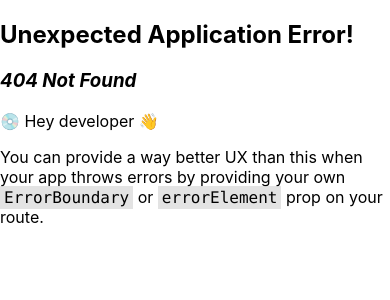
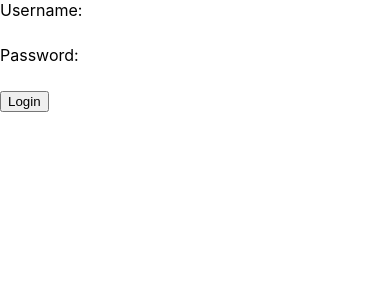
Before and after one commit to calebbelkin/cinespot, a React (Create React App) app: page /login in a window 390 px wide. Before the commit this address had no page. Shown: the top 300 px of the page. Built offline with nearby package versions, Linux system fonts and the light colour scheme.

Commit message:
more responsive

```diff
--- a/package.json
+++ b/package.json
@@ -2,7 +2,6 @@
   "name": "crud-api-test",
   "version": "0.1.0",
   "private": true,
-  "proxy": "http://localhost:4321",
   "dependencies": {
     "@emotion/react": "^11.11.4",
     "@emotion/styled": "^11.11.5",
@@ -11,6 +10,7 @@
     "@testing-library/jest-dom": "^5.17.0",
     "@testing-library/react": "^13.4.0",
     "@testing-library/user-event": "^13.5.0",
+    "axios": "^1.6.8",
     "react": "^18.2.0",
     "react-dom": "^18.2.0",
     "react-redux": "^9.1.1",
--- a/src/MainPage.js
+++ b/src/MainPage.js
@@ -1,9 +1,11 @@
 import React from 'react';
 import './MainPage.css'
 import { useEffect, useState } from 'react';
+import { useNavigate } from 'react-router-dom';
 import Movie from './MovieComponent';
 import MovieGrid from './MovieGrid';
 import Button from '@mui/material/Button';
+
 
 
 function MainPage() {
@@ -62,6 +64,15 @@ setMovieData(data.results);
     }, []);
 
 
+
+    let navigate = useNavigate();
+
+
+  const handleLoginNav = () => {
+    navigate('/login')
+  }
+
+
   console.log('line62', movieData)
   const movieDetails = movieData.map(movie => {
     if (movie.poster_path == null) {return null
@@ -78,7 +89,7 @@ setMovieData(data.results);
             <input type="text" className="search-bar" name="search" value={currentSearch} placeholder='Seach Movies' onChange={(e) => setCurrentSearch(e.target.value)}/>
             <input type="submit" value="" placeholder='' className='submit-btn' onClick={console.log('clicked')}/>
           </form>
-          <Button className='login' variant="outlined">Login</Button>;
+          <Button className='login' variant="outlined" onClick={handleLoginNav}>Login</Button>;
           </header>
         <div className='backdrop'>
           <MovieGrid movieDetails={movieDetails}/>
--- a/src/MovieCard.js
+++ b/src/MovieCard.js
@@ -5,18 +5,17 @@ import CardMedia from '@mui/material/CardMedia';
 import Typography from '@mui/material/Typography';
 import { CardActionArea } from '@mui/material';
 
-function MovieCard () {
+function MovieCard ( { id, title, image, rating, releaseDate, overview } ) {
 
     return (
         <Card >
         <CardActionArea>
           <CardContent>
             <Typography gutterBottom variant="h5" component="div">
-              Movie Title
+              {title}
             </Typography>
             <Typography variant="body2" color="text.secondary">
-              Lizards are a widespread group of squamate reptiles, with over 6,000
-              species, ranging across all continents except Antarctica
+              {overview}
             </Typography>
           </CardContent>
         </CardActionArea>
--- a/src/MovieComponent.css
+++ b/src/MovieComponent.css
@@ -1,27 +1,35 @@
 .MovieRows {
-    display: flex;
-    flex-wrap: wrap;
-    background-color: #3b3b3b;
-    column-gap: 50px;
-    row-gap: 30px;
-    justify-content: flex-start; /* Aligns items to the start (left) */
-    padding-top: 40px;
-    padding-left: 50px;
-    margin: 0 auto; /* Centers the container horizontally */
-    max-width: 2000px; /* Adjust this value based on your preferred max width */
+   display:flex;
+   flex-wrap: wrap;
+   column-gap: 20px;
+   row-gap: 40px;
+   padding-top: 40px;
+   padding-left: 60px;
+   padding-right: 60px;
+   /* justify-content: center; */
+   align-items: flex-start;
 
 }
+
+
 .backdrop{
     color: #3b3b3b;
 }
-
-.poster {
-    border-radius: 10px;
+.rating-star {
+    height: 1em; /* Sets the height relative to the font size of .year-and-rating */
+    width: auto;
 }
 
+
  .movie-container {
+    flex: 1 1 auto;
+    max-width: 300px;
+    height: auto;
     position: relative;
+    box-sizing: border-box;
 }
+
+
 
 .movie-card {
     position: absolute;
@@ -32,10 +40,25 @@
 }
 
 
+
 .year-and-rating {
     display: flex;
-    justify-content: space-between;
+    justify-content: space-between; /* Space between elements to push them to the edges */
+    align-items: center; /* Vertically align items */
     color: #bababa;
+    font-size: 1rem; /* Define a base font size for the element */
+    background-color: green; /* For debugging purposes, can be removed */
+}
+
+
+.year {
+    margin-right: auto; /* Pushes the year to the far left */
+}
+
+.rating-container {
+    column-gap: 10px;
+    display: flex;
+    align-items: center; /* Center the items vertically */
 }
 
 .title{
@@ -43,3 +66,29 @@
     color: white;
     padding-top: 5px;
 }
+
+@media (max-width: 1200px) {
+    .movie-container {
+        flex: 1 1 250px; /* Adjust width for medium screens */
+    }
+}
+
+@media (max-width: 768px) {
+    .movie-container {
+        flex: 1 1 200px; /* Adjust width for smaller screens */
+    }
+}
+
+@media (max-width: 480px) {
+    .movie-container {
+        flex: 1 1 150px; /* Adjust width for extra small screens */
+    }
+}
+
+
+
+.poster {
+    border-radius: 10px;
+    width: 100%; /* Ensure the poster takes full width of the container */
+    height: auto; /* Maintain aspect ratio */
+}
--- a/src/MovieComponent.js
+++ b/src/MovieComponent.js
@@ -1,12 +1,12 @@
 import React from 'react';
 import { useState } from 'react';
 import './MovieComponent.css'
-import Star from './assets/star.svg'
 import { useSelector, useDispatch } from 'react-redux';
 import { setColor, enableColorChange, disableColorChange, setLastClickedId } from './Redux/textSlice';
 import MovieCard from './MovieCard';
+import Star from './assets/star-outline.svg'
 
-function Movie ( { id, title, image, rating, releaseDate} ) {
+function Movie ( { id, title, image, rating, releaseDate, overview} ) {
   const [isHovering, setIsHovering] = useState(false)
   const [isClicked, setIsClicked] = useState(false)
 
@@ -48,20 +48,25 @@ function Movie ( { id, title, image, rating, releaseDate} ) {
 
   return (
     <div className='movie-container'>
-      <img className='poster' src={`https://image.tmdb.org/t/p/w500${image}`} height='500px' width='350px' alt="Italian Trulli" onError={(err) => console.log('img error', err.target)} onMouseEnter={handleMouseHover} onMouseLeave={handleMouseLeave}/>
-      {/* <div className='hover menu'>
-      </div> */}
+      <img className='poster' src={`https://image.tmdb.org/t/p/w500${image}`}alt="Italian Trulli" onError={(err) => console.log('img error', err.target)} onMouseEnter={handleMouseHover} onMouseLeave={handleMouseLeave}/>
      <div>
-     <div className='year-and-rating'> {year}
-     <span className='rating'>{trueRating} </span>
-     {/* <button onClick={handleClick}>
-      Click Me
-     </button> */}
+     <div className='year-and-rating'>
+     <div className='year'>{year}</div>
+     <div className='rating-container'>
+     <span>{trueRating} </span>
+     <img className='rating-star' src={Star} ></img>
+      </div>
       </div>
       <div className='title' >
       {title}</div>
       </div>
-      {isHovering && <div className="movie-card"><MovieCard /></div>}
+
+      {isHovering && <div className="movie-card"><MovieCard id={id}
+          title={title}
+          image={image}
+          rating={rating}
+          releaseDate={releaseDate}
+          overview={overview}  /></div>}
     </div>
   );
 }
--- a/src/index.js
+++ b/src/index.js
@@ -7,6 +7,7 @@ import { createBrowserRouter, RouterProvider } from 'react-router-dom'
 import MainPage from './MainPage';
 import { store } from './Redux/store'
 import { Provider } from 'react-redux'
+import Login from './login';
 
 const router = createBrowserRouter([
   {
@@ -16,7 +17,12 @@ const router = createBrowserRouter([
   {
     path: '/mainpage',
     element: <MainPage />
+  },
+  {
+    path: '/login',
+    element: <Login />
   }
+
 ])
 
 const root = ReactDOM.createRoot(document.getElementById('root'));
--- /dev/null
+++ b/src/login.js
@@ -0,0 +1,66 @@
+import React from 'react';
+import { useState } from 'react';
+import { json, useNavigate } from 'react-router-dom';
+
+function Login () {
+const [username, setUsername] = useState('');
+const [password, setPassword] = useState('');
+
+const handleUsernameChange = (event) => {
+    setUsername(event.target.value);
+  };
+
+  const handlePasswordChange = (event) => {
+    setPassword(event.target.value);
+  };
+
+  const handleSubmit = async (event) => {
+    event.preventDefault();
+    const userData = {
+        username: username,
+        password: password
+      };
+      try {
+        await fetch("http://localhost:4321/userLogin", {
+          method: "POST",
+          headers: {
+            "Content-Type": "application/json",
+          },
+          body: JSON.stringify(userData),
+        });
+        console.log("data sent!", JSON.stringify(userData));
+    } catch (error) {
+            console.error("Error sending item:", error);
+  };
+}
+
+    return (
+        <form onSubmit={handleSubmit}>
+        <div>
+          <label htmlFor="username">Username:</label>
+          <input
+            type="text"
+            id="username"
+            value={username}
+            onChange={handleUsernameChange}
+            required
+          />
+        </div>
+        <div>
+          <label htmlFor="password">Password:</label>
+          <input
+            type="password"
+            id="password"
+            value={password}
+            onChange={handlePasswordChange}
+            required
+          />
+        </div>
+        <button type="submit">Login</button>
+        {/* <div >Dont have an account? Sign up here</div>
+        <button onClick={}>Sign Up</button> */}
+      </form>
+    );
+}
+
+export default Login;
```
Also changed, not shown: src/assets/star-outline.svg (added), 1 other file (tests, documents, lock files or other folders).
